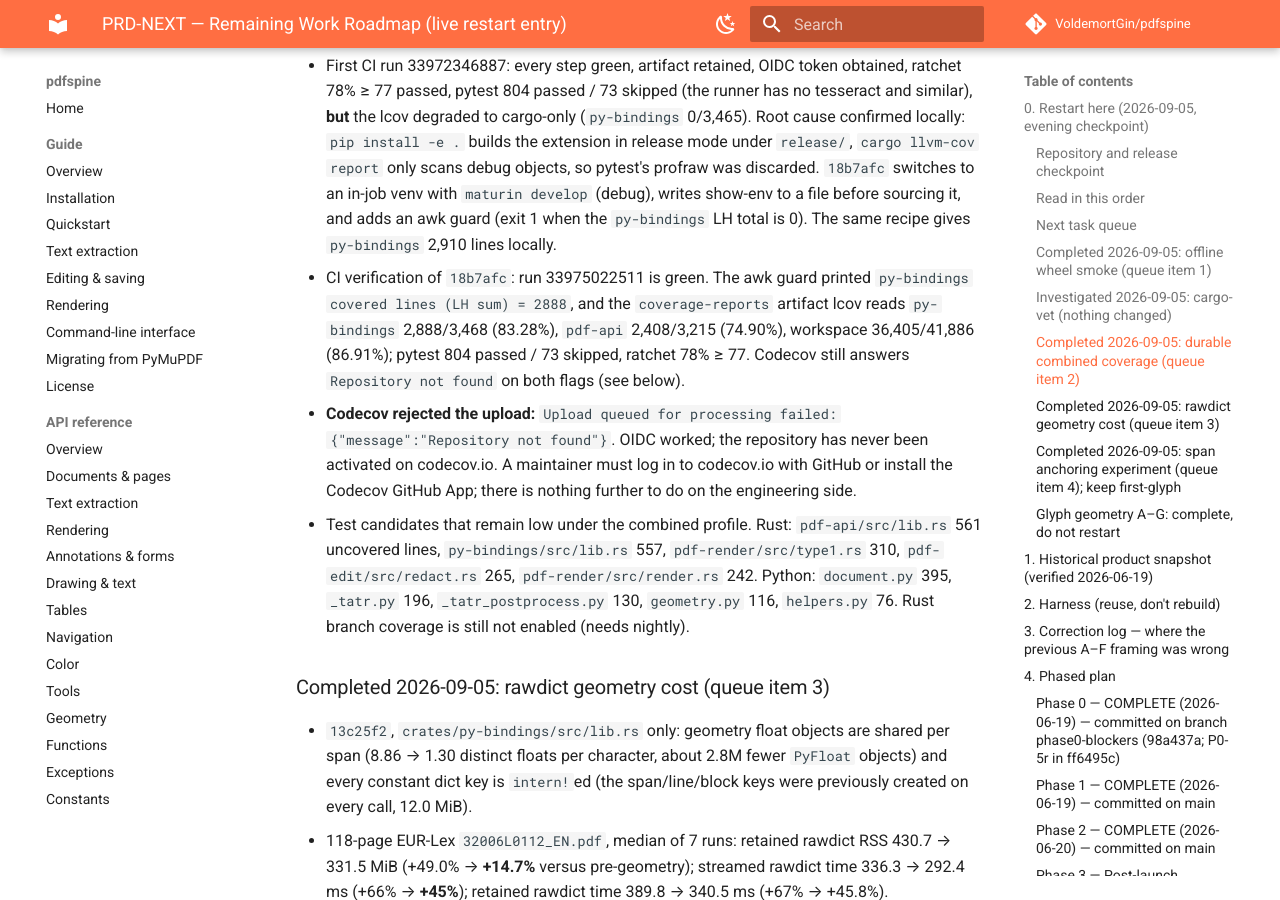
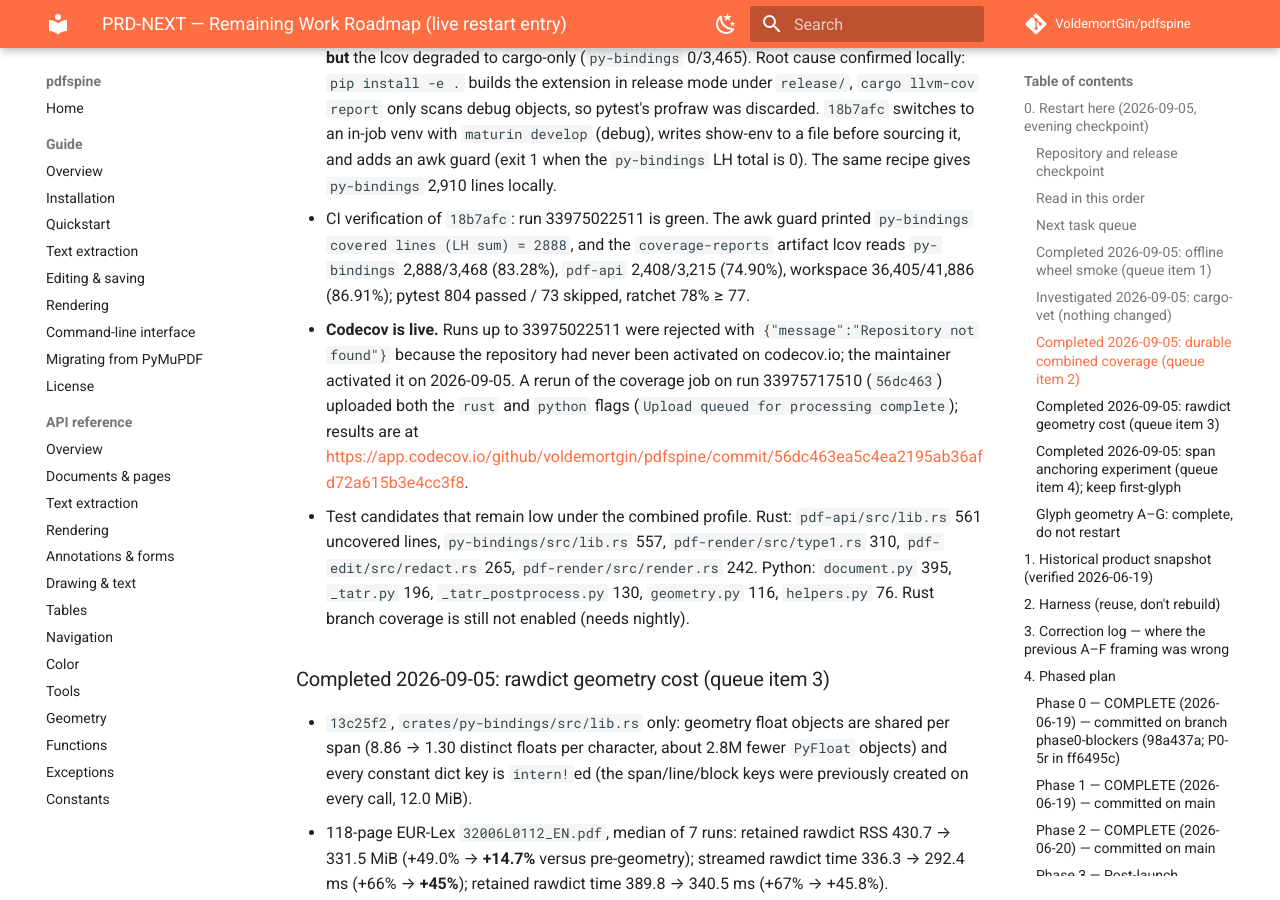
Before and after one commit to VoldemortGin/pdfspine, an MkDocs documentation site: the page built from docs/PRD-NEXT.md, in a window 1280 px wide and 900 px high, scrolled down 2564 px. Built offline with MkDocs 1.6.1 and Material for MkDocs 9.7.7, drawn with Linux system fonts in a browser that asks for light colours; comment, search, counter and statistics services are not loaded; some of the changed text lies outside the part shown.

Commit message:
docs: record the Codecov activation in PRD-NEXT
The maintainer activated the repository on codecov.io; a rerun of the
coverage job on run 33975717510 uploaded both the rust and python flags.
Drop the activation item from the queue.

Co-Authored-By: Claude Fable 5.1 <noreply@anthropic.com>
Claude-Session: https://claude.ai/code/session_016bWzmi8X8VhBzdPZJoGUhG

```diff
--- a/docs/PRD-NEXT.md
+++ b/docs/PRD-NEXT.md
@@ -43,19 +43,16 @@
 
 ### Next task queue
 
-1. **Activate the repository on codecov.io** (maintainer account: GitHub login on
-   codecov.io or the Codecov GitHub App), then confirm that both the `rust` and
-   `python` flags are ingested.
-2. **Add targeted tests from the combined profile** (the top-5 Rust and Python lists
+1. **Add targeted tests from the combined profile** (the top-5 Rust and Python lists
    in the coverage record below), raising `fail_under` in `pyproject.toml` after each
    batch lands.
-3. **Remaining rawdict cost.** Construct Python objects directly instead of through
+2. **Remaining rawdict cost.** Construct Python objects directly instead of through
    the `DictChar` intermediate copy in `pdf-text/src/serialize.rs` (cross-crate, may
    change output, needs the same 300-document digest gate), plus the two cheap
    preallocation items listed in the rawdict record.
-4. **cargo-vet supply-chain audit sprint.** Blocked on a maintainer decision about
+3. **cargo-vet supply-chain audit sprint.** Blocked on a maintainer decision about
    `cargo vet trust`, `cargo vet import`, and exemption regeneration.
-5. **Continue the existing roadmap** (Type0/Type3, device-replay, layers, and the
+4. **Continue the existing roadmap** (Type0/Type3, device-replay, layers, and the
    other deferred work below). The accepted reading-order tradeoff is unchanged.
 
 ### Completed 2026-09-05: offline wheel smoke (queue item 1)
@@ -107,12 +104,12 @@
   `py-bindings covered lines (LH sum) = 2888`, and the `coverage-reports` artifact
   lcov reads `py-bindings` 2,888/3,468 (83.28%), `pdf-api` 2,408/3,215 (74.90%),
   workspace 36,405/41,886 (86.91%); pytest 804 passed / 73 skipped, ratchet 78% ≥ 77.
-  Codecov still answers `Repository not found` on both flags (see below).
-- **Codecov rejected the upload:**
-  `Upload queued for processing failed: {"message":"Repository not found"}`. OIDC
-  worked; the repository has never been activated on codecov.io. A maintainer must
-  log in to codecov.io with GitHub or install the Codecov GitHub App; there is
-  nothing further to do on the engineering side.
+- **Codecov is live.** Runs up to 33975022511 were rejected with
+  `{"message":"Repository not found"}` because the repository had never been
+  activated on codecov.io; the maintainer activated it on 2026-09-05. A rerun of the
+  coverage job on run 33975717510 (`56dc463`) uploaded both the `rust` and `python`
+  flags (`Upload queued for processing complete`); results are at
+  <https://app.codecov.io/github/voldemortgin/pdfspine/commit/56dc463ea5c4ea2195ab36afd72a615b3e4cc3f8>.
 - Test candidates that remain low under the combined profile. Rust:
   `pdf-api/src/lib.rs` 561 uncovered lines, `py-bindings/src/lib.rs` 557,
   `pdf-render/src/type1.rs` 310, `pdf-edit/src/redact.rs` 265,
```
